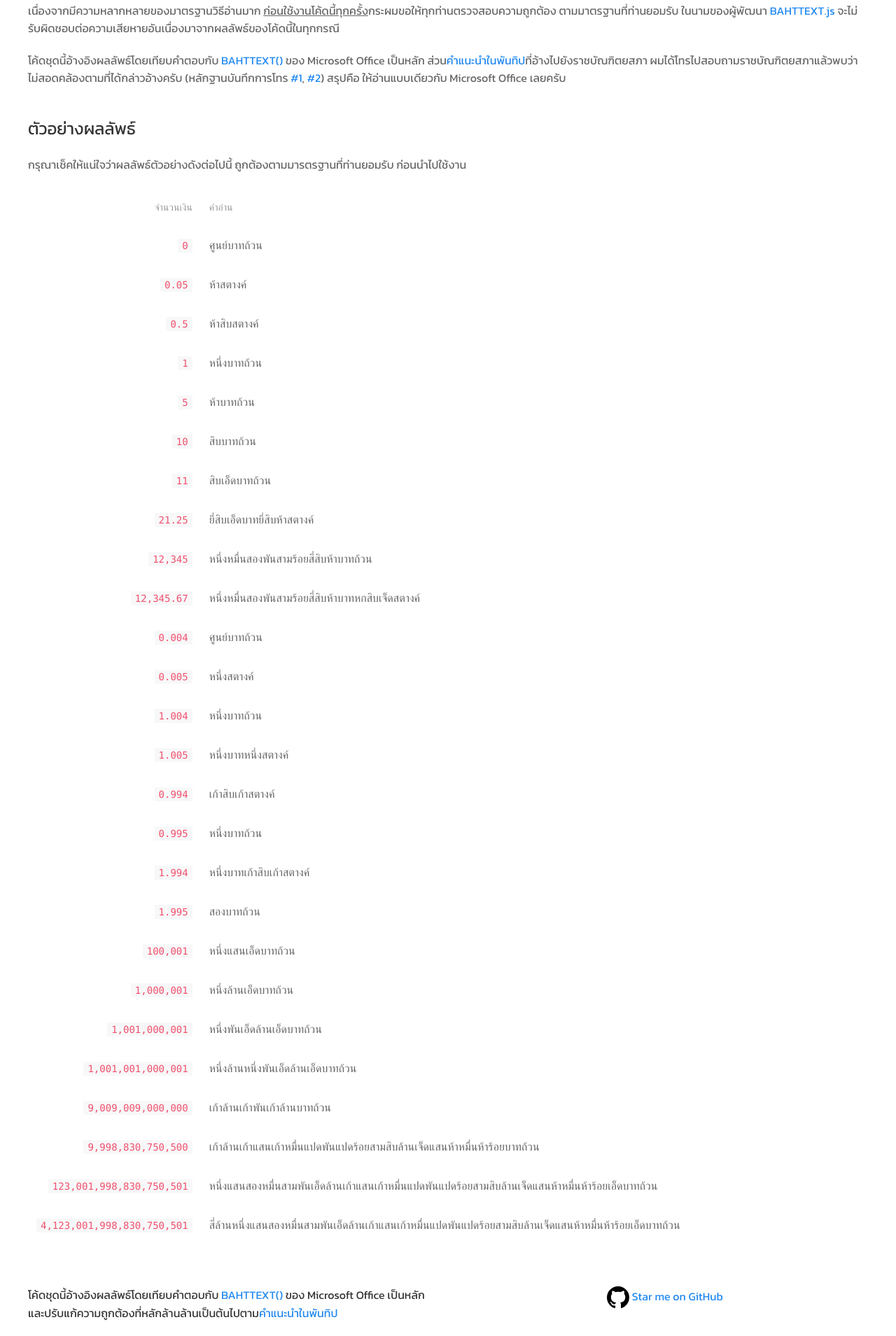
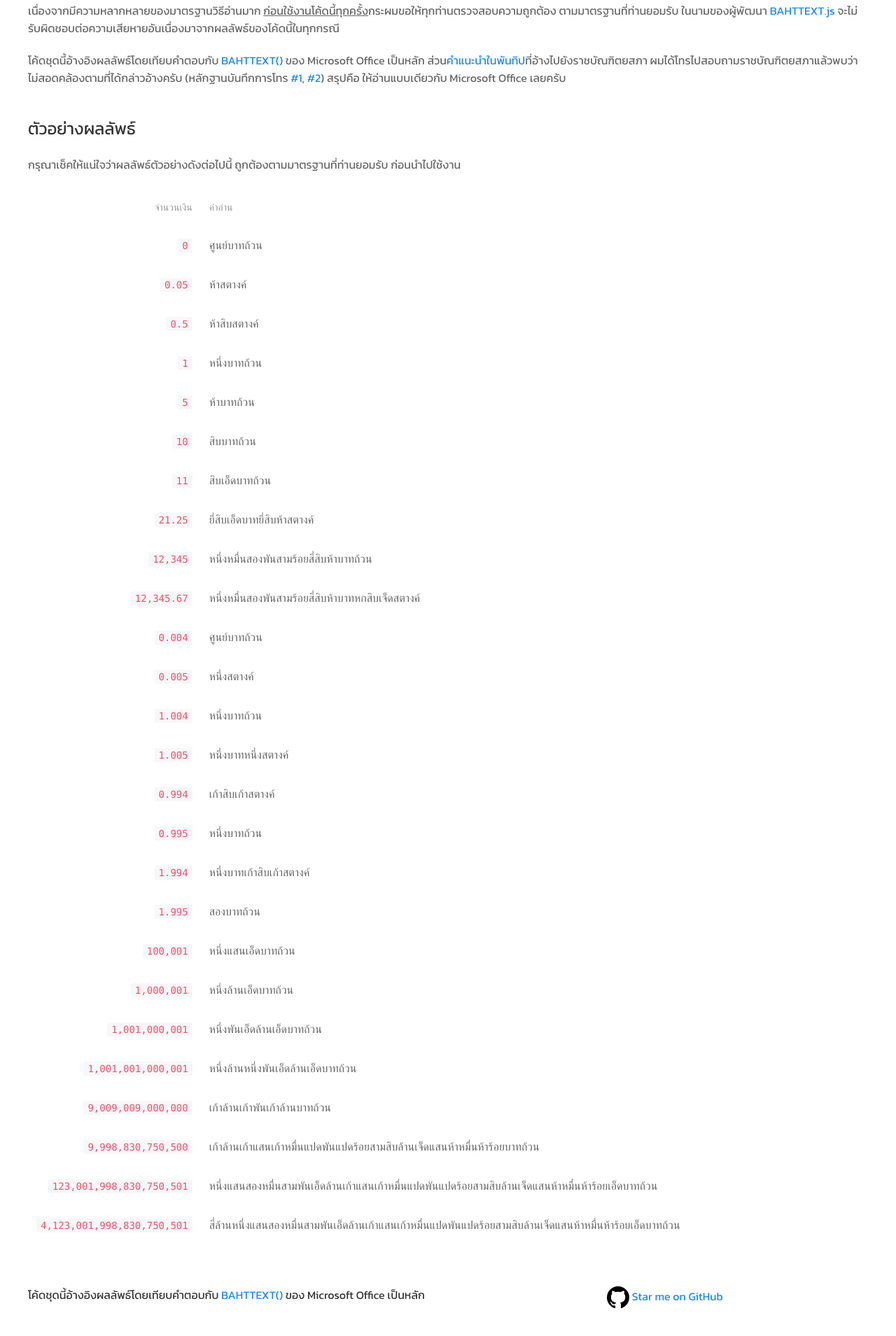
Before and after one commit to earthchie/BAHTTEXT.js, a plain HTML site: page index.html in a window 1280 px wide. Shown: the part 358-2267 px from the top of the page at 70% size. Drawn offline with nearby package versions, Linux system fonts and the light colour scheme.

Commit message:
Update index.html

```diff
--- a/index.html
+++ b/index.html
@@ -43,7 +43,7 @@
         <p>โค้ดชุดนี้อ้างอิงผลลัพธ์โดยเทียบคำตอบกับ <a href="https://support.office.com/en-us/article/BAHTTEXT-function-5ba4d0b4-abd3-4325-8d22-7a92d59aab9c" target="_blank">BAHTTEXT()</a> ของ Microsoft Office เป็นหลัก ส่วน<a href="https://pantip.com/topic/34967540#comment16" target="_blank">คำแนะนำในพันทิป</a>ที่อ้างไปยังราชบัณฑิตยสภา ผมได้โทรไปสอบถามราชบัณฑิตยสภาแล้วพบว่าไม่สอดคล้องตามที่ได้กล่าวอ้างครับ (หลักฐานบันทึกการโทร <a href="call_logs/call_logs_1.m4a" target="_blank">#1</a>, <a href="call_logs/call_logs_2.m4a" target="_blank">#2</a>) สรุปคือ ให้อ่านแบบเดียวกับ Microsoft Office เลยครับ</p>
 
         <h3>ตัวอย่างผลลัพธ์</h3>
-        <p>กรุณาเช็คให้แน่ใจว่าผลลัพธ์ตัวอย่างดังต่อไปนี้ ถูกต้องตามมารตรฐานที่ท่านยอมรับ ก่อนนำไปใช้งาน</p>
+        <p>กรุณาเช็คให้แน่ใจว่าผลลัพธ์ตัวอย่างดังต่อไปนี้ ถูกต้องตามมาตรฐานที่ท่านยอมรับ ก่อนนำไปใช้งาน</p>
         <div class="uk-overflow-auto">
 
             <table class="uk-margin uk-table uk-table-hover" style="min-width:480px;">
@@ -65,7 +65,7 @@
         <div class="uk-grid">
             <div class="uk-width-1-2@m uk-h2">
 
-                <p>โค้ดชุดนี้อ้างอิงผลลัพธ์โดยเทียบคำตอบกับ <a href="https://support.office.com/en-us/article/BAHTTEXT-function-5ba4d0b4-abd3-4325-8d22-7a92d59aab9c" target="_blank">BAHTTEXT()</a> ของ Microsoft Office เป็นหลัก และปรับแก้ความถูกต้องที่หลักล้านล้านเป็นต้นไปตาม<a href="https://pantip.com/topic/34967540#comment16" target="_blank">คำแนะนำในพันทิป</a></p>
+                <p>โค้ดชุดนี้อ้างอิงผลลัพธ์โดยเทียบคำตอบกับ <a href="https://support.office.com/en-us/article/BAHTTEXT-function-5ba4d0b4-abd3-4325-8d22-7a92d59aab9c" target="_blank">BAHTTEXT()</a> ของ Microsoft Office เป็นหลัก</p>
 
             </div>
             <div class="uk-width-1-2@m uk-text-center uk-h2">
```
